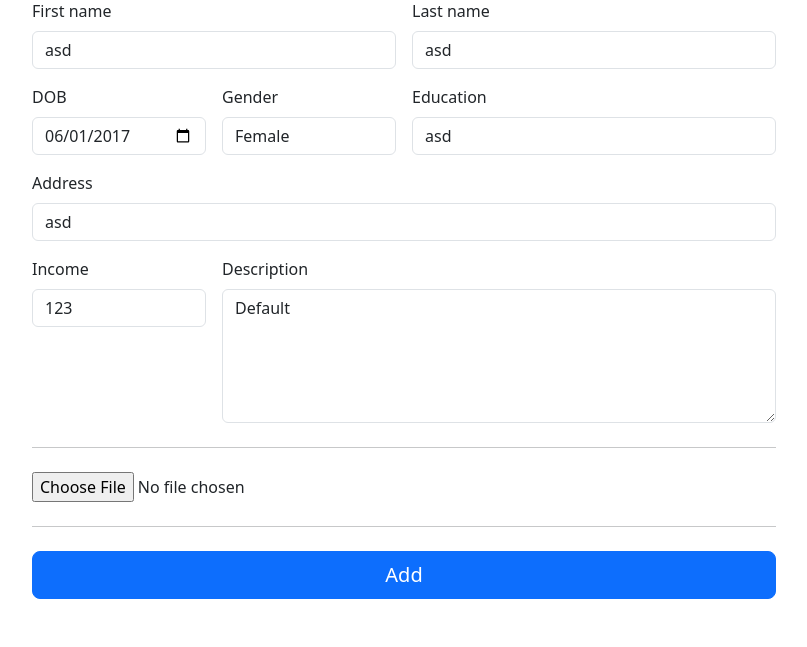
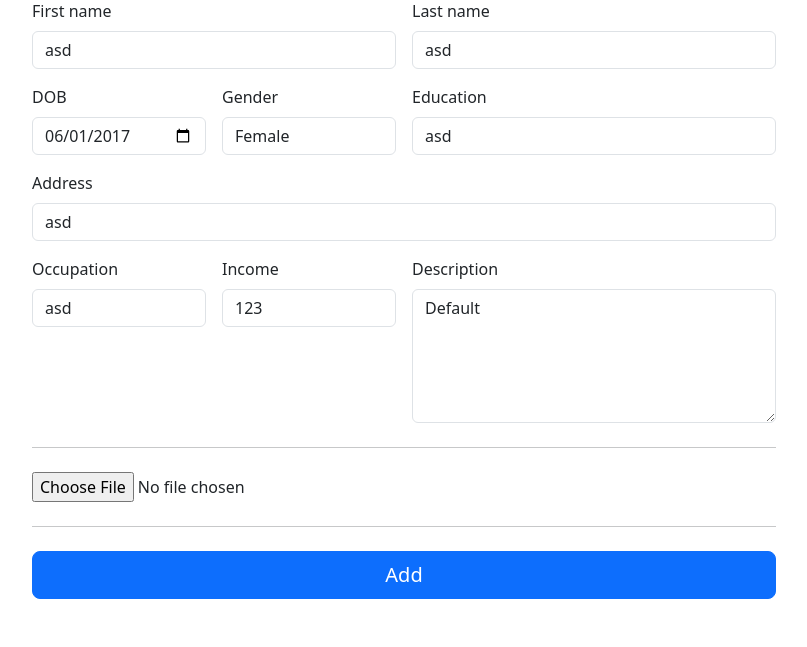
Before and after one commit to farazokc/matcher, a PHP site: the page made by matchmakers/add_client.php in a window 1280 px wide. Shown: the part 232-879 px from the top of the page, without its empty margins (236-1043 px from the left). Run offline with PHP 8.4, Linux system fonts and the light colour scheme; the visitor is signed in with stand-in values (Sample User, id 1); data that the repository does not hold is empty.

Commit message:
implemented class for client addition

```diff
--- a/matchmakers/add_client.php
+++ b/matchmakers/add_client.php
@@ -64,14 +64,17 @@ include(__DIR__ . '/../session.php');
                             <div class="col-6">
                                 <label for="education" class="form-label">Education</label>
                                 <input type="text" class="form-control" id="education" value="asd" placeholder="">
-
                             </div>
 
                             <div class="col-12">
                                 <label for="address" class="form-label">Address</label>
                                 <input type="text" class="form-control" id="address" value="asd"
                                     placeholder="1234 Main St" required>
+                            </div>
 
+                            <div class="col-3">
+                                <label for="occupation" class="form-label">Occupation</label>
+                                <input type="text" class="form-control" id="occupation" value="asd" placeholder="">
                             </div>
 
                             <div class="col-3">
@@ -79,7 +82,7 @@ include(__DIR__ . '/../session.php');
                                 <input type="number" class="form-control" id="income" value="123" placeholder="">
                             </div>
 
-                            <div class="col-9">
+                            <div class="col-6">
                                 <label for="description" class="form-label">Description</label>
                                 <textarea class="form-control" name="description" id="description" cols="90"
                                     rows="5">Default</textarea>
@@ -141,6 +144,7 @@ include(__DIR__ . '/../session.php');
 
         var gender = $('#gender').val();
         var education = $('#education').val();
+        var occupation = $('#occupation').val();
         var address = $('#address').val();
         var income = $('#income').val();
         var description = $('#description').val();
@@ -151,6 +155,7 @@ include(__DIR__ . '/../session.php');
         console.log("DOB: ", DOB);
         console.log("Gender", gender);
         console.log("Education: ", education);
+        console.log("Occupation: ", occupation);
         console.log("Address: ", address);
         console.log("Income: ", income);
         console.log("Description: ", description);
@@ -164,6 +169,7 @@ include(__DIR__ . '/../session.php');
         formData.append('DOB', DOB);
         formData.append('gender', gender);
         formData.append('education', education);
+        formData.append('occupation', occupation);
         formData.append('address', address);
         formData.append('income', income);
         formData.append('description', description);
```
Also changed, not shown: matchmakers/process_form.php (+20 -20 lines), images/14.png (added).
